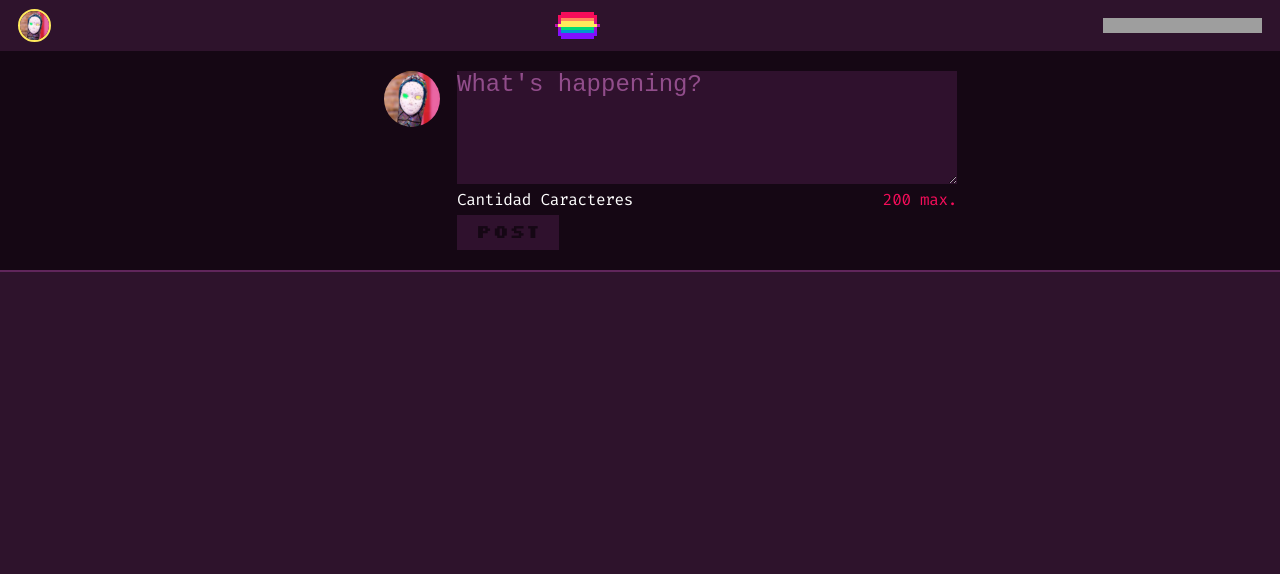
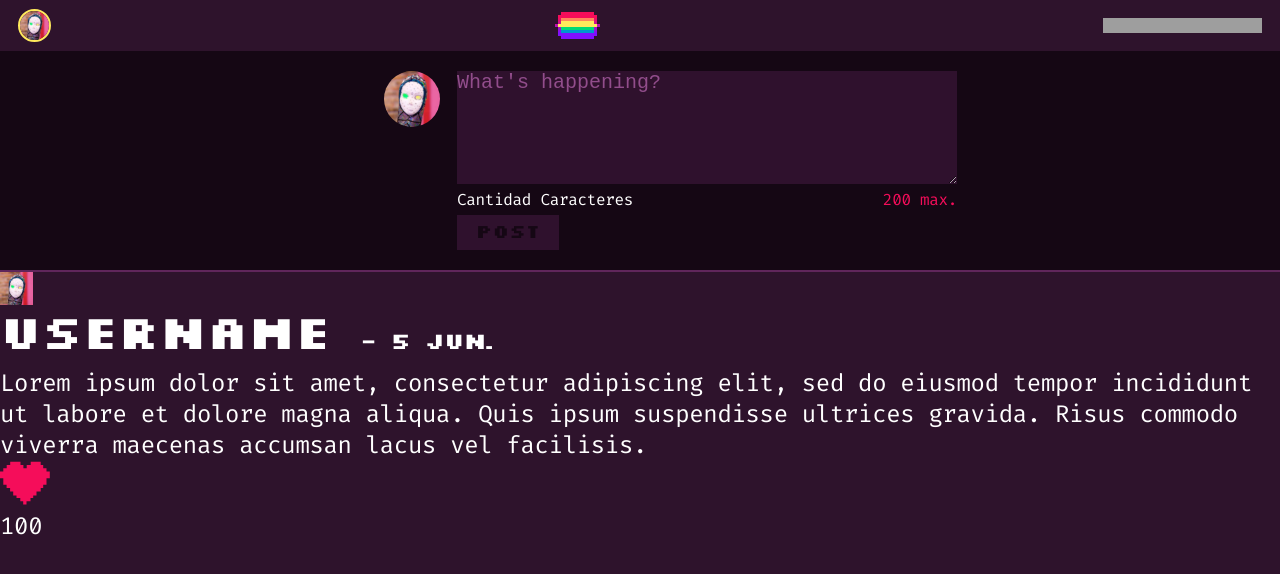
Before and after one commit to carito2/Devs_United, a React (Create React App) app: page / in a window 1280 px wide. Shown: the top 574 px of the page. Built offline with nearby package versions, Linux system fonts and the light colour scheme; grey boxes are pictures that could not be loaded.

Commit message:
Se crea componente TweetContainer para mostrar cada tweet

```diff
--- /dev/null
+++ b/src/components/TweetContainer.jsx
@@ -0,0 +1,21 @@
+import React from "react";
+import profilePicture from "../resources/images/profilePicture.svg"
+import logoLike from "../resources/images/logoLike.svg"
+
+function TweetContainer() {
+    return(
+        <div className="tweetContainer">
+            <img src={profilePicture} alt="Foto del perfil de usuario" />
+            <div className="tweetBox">
+                <h1 className="usernameTitle">Username <span className="tweetDate">- 5 jun.</span></h1>
+                <p className="tweetContent">Lorem ipsum dolor sit amet, consectetur adipiscing elit, sed do eiusmod tempor incididunt ut labore et dolore magna aliqua. Quis ipsum suspendisse ultrices gravida. Risus commodo viverra maecenas accumsan lacus vel facilisis.</p>
+                <div className="likeBox">
+                    <img src={logoLike} alt="Corazón de like" className="logoLike"/>
+                    <p className="numberOfLikes">100</p>
+                </div>
+            </div>
+        </div>
+    )
+}
+
+export default TweetContainer;
--- a/src/pages/FeedPage.jsx
+++ b/src/pages/FeedPage.jsx
@@ -2,6 +2,7 @@ import React from "react";
 import profilePicture from "../resources/images/profilePicture.svg";
 import logo from "../resources/images/logoSmallDevs.svg";
 import devsUnited from "../resources/images/devsUnited.svg";
+import TweetContainer from "../components/TweetContainer";
 
 function FeedPage() {
     return (
@@ -23,7 +24,7 @@ function FeedPage() {
                 </div>
             </form>
             <article>
-
+                <TweetContainer />
             </article>
         </section>
     )
--- a/src/styles/App.css
+++ b/src/styles/App.css
@@ -209,6 +209,7 @@ form.formBox textarea.inputTweet{
 
 form.formBox textarea.inputTweet::placeholder{
   color: #914D8B;
+  font-size: 20px;
 }
 
 form.formBox button.postButton{
```
